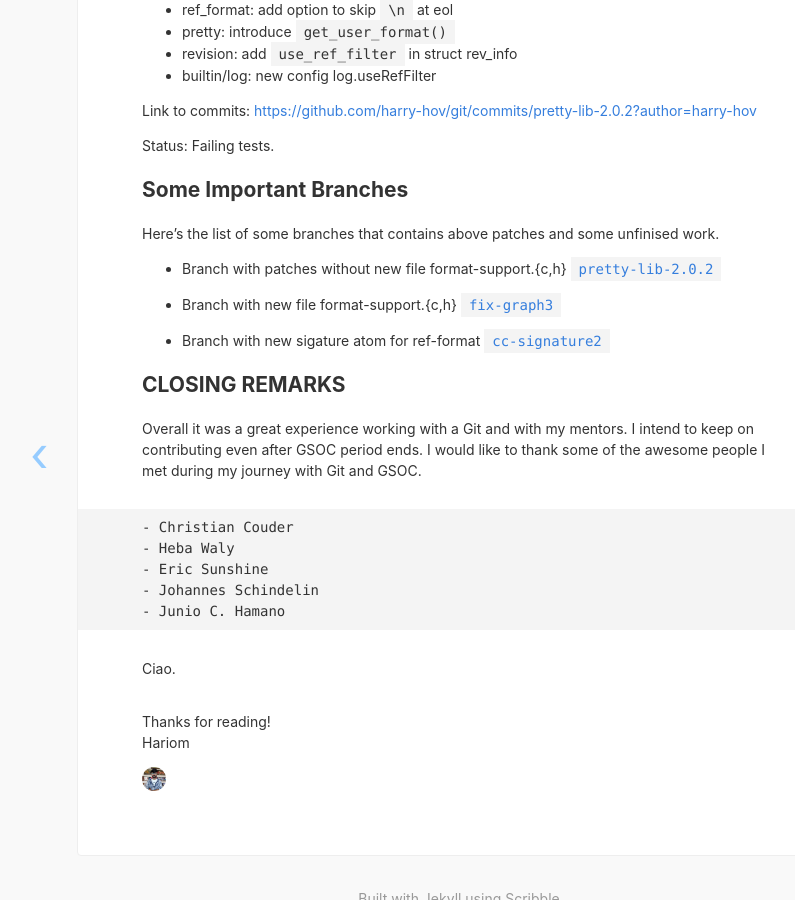
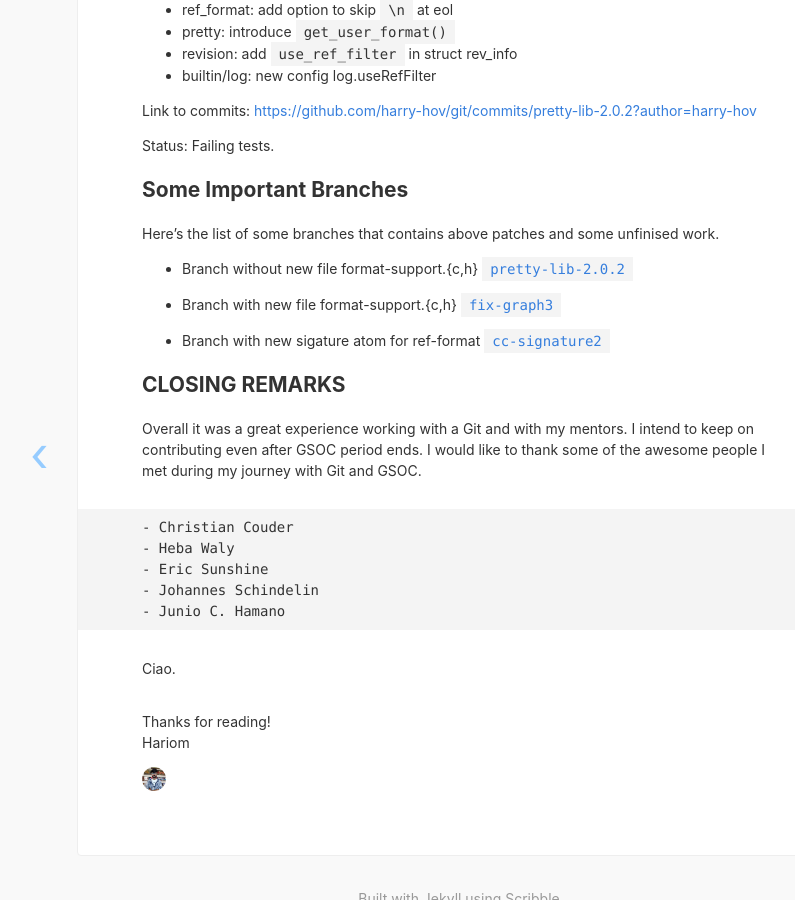
Before and after one commit to harry-hov/blogs, a Jekyll site: the page built from _posts/2020-08-27-the-final-report.md, in a window 1280 px wide and 900 px high, scrolled down 5051 px. Shown: the whole window, without its empty margins (179-974 px from the left). Built offline with Jekyll 4.4.1, drawn with Linux system fonts in a browser that asks for light colours; comment, search, counter and statistics services are not loaded.

Commit message:
Update 2020-08-27-the-final-report.md

```diff
--- a/_posts/2020-08-27-the-final-report.md
+++ b/_posts/2020-08-27-the-final-report.md
@@ -214,7 +214,7 @@ Status: Failing tests.
 
 Here's the list of some branches that contains above patches and some unfinised work.
 
-- Branch with patches without new file format-support.{c,h}
+- Branch without new file format-support.{c,h}
 [`pretty-lib-2.0.2`](https://github.com/harry-hov/git/commits/pretty-lib-2.0.2)
 
 - Branch with new file format-support.{c,h}
```
